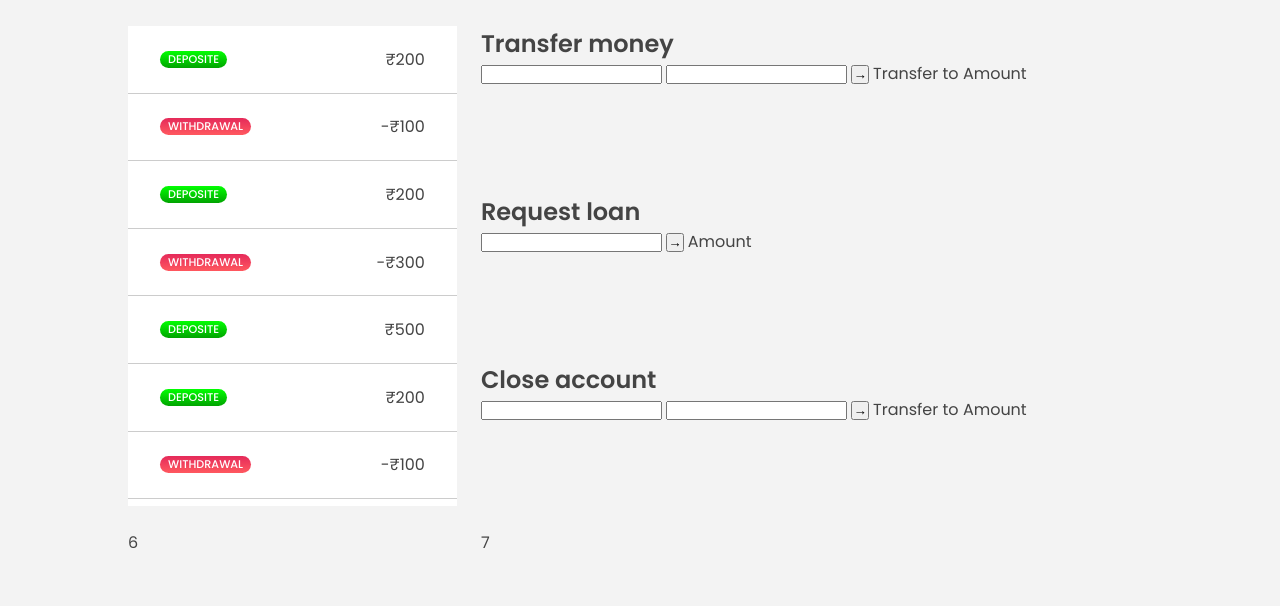
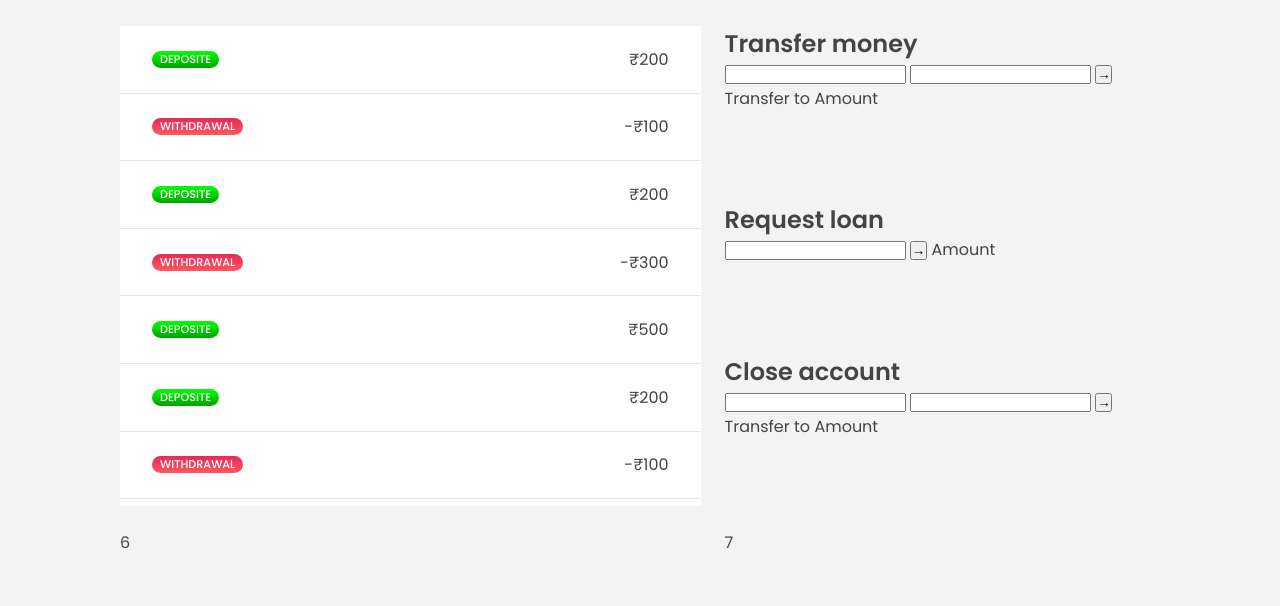
Before and after one commit to susovan777/Mini-Bank-App, a plain HTML site: page index.html in a window 1280 px wide. Shown: the part 194-800 px from the top of the page. Drawn offline with Linux system fonts and the light colour scheme.

Commit message:
Modified app section

```diff
--- a/index.html
+++ b/index.html
@@ -96,7 +96,7 @@
             <h2>Request loan</h2>
             <form class="form">
                 <input type="text" class="entry">
-                <input type="button" class="entry" value="→">
+                <input type="button" class="btn" value="→">
                 <label for="">Amount</label>
             </form>
         </div>
--- a/style.css
+++ b/style.css
@@ -69,9 +69,11 @@ nav {
 
 /* -------------------------------------------- */
 .app {
-    margin: 2rem 6rem;
+    max-width: 65rem;
+    margin: 2rem auto;
     display: grid;
-    grid-template-columns: auto auto;
+    grid-template-columns: 4fr 3fr;
+    grid-template-rows: auto repeat(3, 10rem), auto;
     gap: 1.5rem;
 }
 
@@ -112,7 +114,7 @@ nav {
     display: flex;
     justify-content: space-between;
     align-items: center;
-    border-bottom: 1px solid #ccc;
+    border-bottom: 1px solid #e8e8e8;
     padding: 1.3rem 2rem;
 }
 
@@ -133,3 +135,5 @@ nav {
 .debit {
     background: linear-gradient(to bottom, #e52a5a , #ff585f);
 }
+
+            /* ******************** */
```
